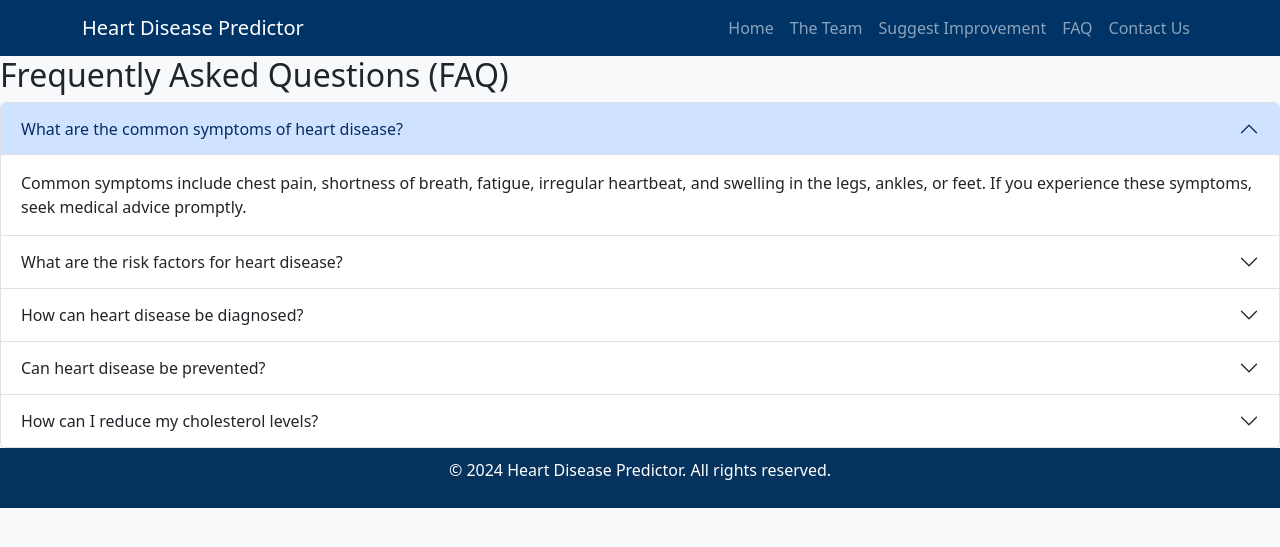
After one commit to amadasunese/disease_prediction_app, a Flask app: template templates/faq.html in a window 1280 px wide. The commit adds this page. Shown: the top 547 px of the page. Run offline with Flask 3, Linux system fonts and the light colour scheme; the template is opened without the code that fills it, so the values that code supplies are empty; parts of the project's set-up code (start-up, migrations or seed data) failed here and were passed over.

Commit message:
added team pape and faq

```diff
--- /dev/null
+++ b/templates/faq.html
@@ -0,0 +1,122 @@
+
+    <!DOCTYPE html>
+    <html lang="en">
+    <head>
+        <meta charset="UTF-8">
+        <meta name="viewport" content="width=device-width, initial-scale=1.0">
+        <title>Heart Disease FAQ</title>
+        <!-- Bootstrap CSS -->
+        <link href="https://cdn.jsdelivr.net/npm/bootstrap@5.3.0-alpha1/dist/css/bootstrap.min.css" rel="stylesheet">
+        <script src="https://cdn.jsdelivr.net/npm/chart.js"></script>
+        <link rel="stylesheet" href="static/css/styles.css">
+
+    </head>
+    <body>
+        <!-- Navigation Bar -->
+        <nav class="navbar navbar-expand-lg navbar-dark navbar-dark-blue">
+            <div class="container">
+                <a class="navbar-brand" href="/">Heart Disease Predictor</a>
+                <button class="navbar-toggler" type="button" data-bs-toggle="collapse" data-bs-target="#navbarNav" aria-controls="navbarNav" aria-expanded="false" aria-label="Toggle navigation">
+                    <span class="navbar-toggler-icon"></span>
+                </button>
+                <div class="collapse navbar-collapse" id="navbarNav">
+                    <ul class="navbar-nav ms-auto">
+                        <li class="nav-item"><a class="nav-link" href="/">Home</a></li>
+                        <li class="nav-item"><a class="nav-link" href="about">The Team</a></li>
+                        <li class="nav-item"><a class="nav-link" href="suggest-improvement">Suggest Improvement</a></li>
+                        <li class="nav-item"><a class="nav-link" href="faq">FAQ</a></li>
+                        <li class="nav-item"><a class="nav-link" href="#contact">Contact Us</a></li>
+                    </ul>
+                </div>
+            </div>
+        </nav>
+
+    <!-- FAQ Container -->
+    <div class="faq-container">
+        <div class="faq-header">
+            <h2>Frequently Asked Questions (FAQ)</h2>
+        </div>
+        <div class="accordion" id="faqAccordion">
+
+            <!-- FAQ 1 -->
+            <div class="accordion-item">
+                <h2 class="accordion-header" id="faq1Header">
+                    <button class="accordion-button" type="button" data-bs-toggle="collapse" data-bs-target="#faq1" aria-expanded="true" aria-controls="faq1">
+                        What are the common symptoms of heart disease?
+                    </button>
+                </h2>
+                <div id="faq1" class="accordion-collapse collapse show" aria-labelledby="faq1Header">
+                    <div class="accordion-body">
+                        Common symptoms include chest pain, shortness of breath, fatigue, irregular heartbeat, and swelling in the legs, ankles, or feet. If you experience these symptoms, seek medical advice promptly.
+                    </div>
+                </div>
+            </div>
+
+            <!-- FAQ 2 -->
+            <div class="accordion-item">
+                <h2 class="accordion-header" id="faq2Header">
+                    <button class="accordion-button collapsed" type="button" data-bs-toggle="collapse" data-bs-target="#faq2" aria-expanded="false" aria-controls="faq2">
+                        What are the risk factors for heart disease?
+                    </button>
+                </h2>
+                <div id="faq2" class="accordion-collapse collapse" aria-labelledby="faq2Header">
+                    <div class="accordion-body">
+                        Major risk factors include high blood pressure, high cholesterol, smoking, diabetes, obesity, physical inactivity, and a family history of heart disease.
+                    </div>
+                </div>
+            </div>
+
+            <!-- FAQ 3 -->
+            <div class="accordion-item">
+                <h2 class="accordion-header" id="faq3Header">
+                    <button class="accordion-button collapsed" type="button" data-bs-toggle="collapse" data-bs-target="#faq3" aria-expanded="false" aria-controls="faq3">
+                        How can heart disease be diagnosed?
+                    </button>
+                </h2>
+                <div id="faq3" class="accordion-collapse collapse" aria-labelledby="faq3Header">
+                    <div class="accordion-body">
+                        Diagnosis often involves a physical examination, ECG, stress tests, echocardiograms, and blood tests. Advanced imaging, such as CT or MRI scans, may also be used.
+                    </div>
+                </div>
+            </div>
+
+            <!-- FAQ 4 -->
+            <div class="accordion-item">
+                <h2 class="accordion-header" id="faq4Header">
+                    <button class="accordion-button collapsed" type="button" data-bs-toggle="collapse" data-bs-target="#faq4" aria-expanded="false" aria-controls="faq4">
+                        Can heart disease be prevented?
+                    </button>
+                </h2>
+                <div id="faq4" class="accordion-collapse collapse" aria-labelledby="faq4Header">
+                    <div class="accordion-body">
+                        Yes, heart disease can often be prevented by maintaining a healthy lifestyle, including a balanced diet, regular exercise, avoiding tobacco use, and managing stress levels.
+                    </div>
+                </div>
+            </div>
+
+            <!-- FAQ 5 -->
+            <div class="accordion-item">
+                <h2 class="accordion-header" id="faq5Header">
+                    <button class="accordion-button collapsed" type="button" data-bs-toggle="collapse" data-bs-target="#faq5" aria-expanded="false" aria-controls="faq5">
+                        How can I reduce my cholesterol levels?
+                    </button>
+                </h2>
+                <div id="faq5" class="accordion-collapse collapse" aria-labelledby="faq5Header">
+                    <div class="accordion-body">
+                        Reducing cholesterol involves eating a heart-healthy diet, exercising regularly, avoiding saturated and trans fats, and possibly taking prescribed medications like statins.
+                    </div>
+                </div>
+            </div>
+
+        </div>
+    </div>
+
+    <!-- Footer -->
+    <footer>
+        <p>&copy; 2024 Heart Disease Predictor. All rights reserved.</p>
+    </footer>
+
+    <!-- Bootstrap JS -->
+    <script src="https://cdn.jsdelivr.net/npm/bootstrap@5.3.0/dist/js/bootstrap.bundle.min.js"></script>
+</body>
+</html>
--- a/templates/index.html
+++ b/templates/index.html
@@ -21,8 +21,9 @@
             <div class="collapse navbar-collapse" id="navbarNav">
                 <ul class="navbar-nav ms-auto">
                     <li class="nav-item"><a class="nav-link" href="/">Home</a></li>
-                    <li class="nav-item"><a class="nav-link" href="#The Team">About</a></li>
-                    <li class="nav-item"><a class="nav-link" href="#contact">Suggest Improvement</a></li>
+                    <li class="nav-item"><a class="nav-link" href="about">The Team</a></li>
+                    <li class="nav-item"><a class="nav-link" href="suggest-improvement">Suggest Improvement</a></li>
+                    <li class="nav-item"><a class="nav-link" href="faq">FAQ</a></li>
                     <li class="nav-item"><a class="nav-link" href="#contact">Contact Us</a></li>
                 </ul>
             </div>
```
Also changed, not shown: templates/improvement.html (added, +69 -0 lines), templates/the_team.html (added, +101 -0 lines).
